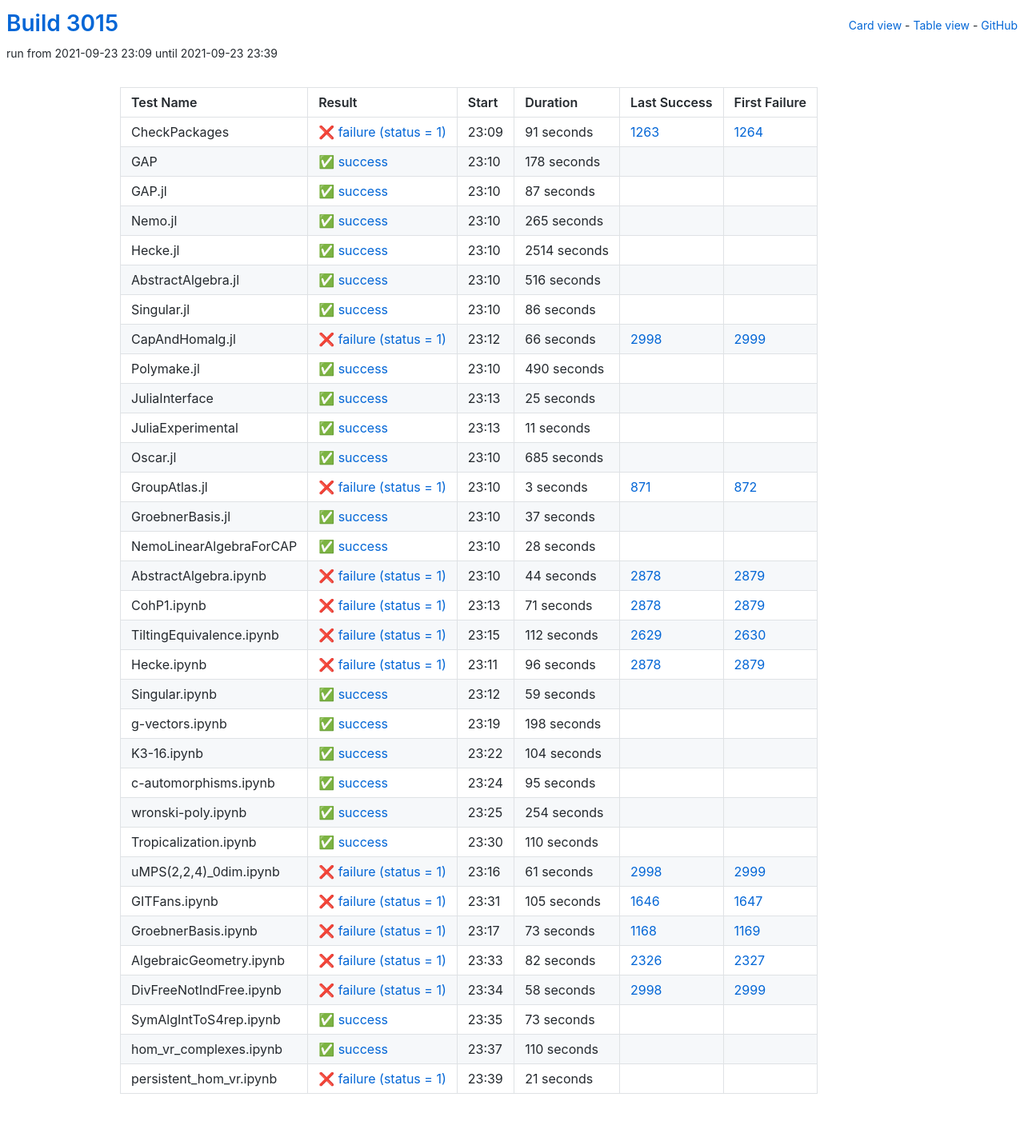
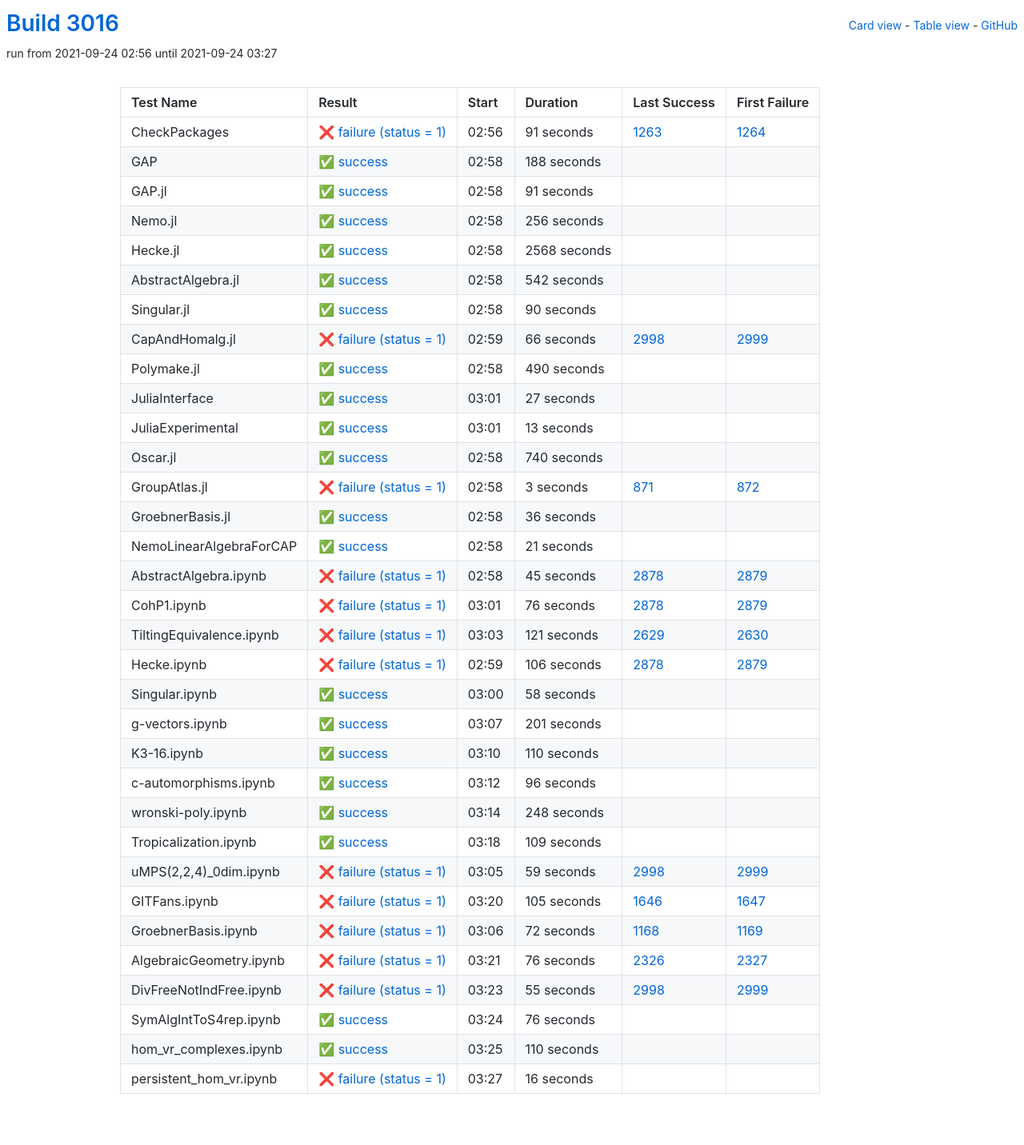
Before and after one commit to oscar-system/oscar-ci-status-stable, a Jekyll site: the page built from table.html, in a window 1280 px wide. Shown: the whole page at 80% size. Built offline with Jekyll 4.4.1, drawn with Linux system fonts in a browser that asks for light colours.

Commit message:
Build #3016

```diff
--- a/_data/ci.yml
+++ b/_data/ci.yml
@@ -1,6 +1,6 @@
 ---
-build: 3015
-build_url: https://oscarci.mathematik.uni-kl.de/job/oscar-stable/3015/
+build: 3016
+build_url: https://oscarci.mathematik.uni-kl.de/job/oscar-stable/3016/
 job: oscar-stable
 organization: oscar-system
 repo: oscar-ci-status-stable
@@ -8,8 +8,8 @@ repourl: https://github.com/oscar-system/oscar-ci-status-stable
 tests:
 - name: CheckPackages
   id: checkpackages
-  log: https://oscarci.mathematik.uni-kl.de/job/oscar-stable/3015/artifact/logs/build-3015/CheckPackages.log
-  start: 2021-09-23 23:09
+  log: https://oscarci.mathematik.uni-kl.de/job/oscar-stable/3016/artifact/logs/build-3016/CheckPackages.log
+  start: 2021-09-24 02:56
   success: false
   exitcode: 1
   status: failure
@@ -20,80 +20,80 @@ tests:
   first_failure_url: https://oscarci.mathematik.uni-kl.de/job/oscar-stable/1264/
 - name: GAP
   id: gap
-  log: https://oscarci.mathematik.uni-kl.de/job/oscar-stable/3015/artifact/logs/build-3015/GAP.log
-  start: 2021-09-23 23:10
+  log: https://oscarci.mathematik.uni-kl.de/job/oscar-stable/3016/artifact/logs/build-3016/GAP.log
+  start: 2021-09-24 02:58
   success: true
   exitcode: 0
   status: success
-  duration: 178
+  duration: 188
   last_success: false
   last_success_url:
   first_failure: false
   first_failure_url:
 - name: GAP.jl
   id: gap-jl
-  log: https://oscarci.mathematik.uni-kl.de/job/oscar-stable/3015/artifact/logs/build-3015/GAP.jl.log
-  start: 2021-09-23 23:10
+  log: https://oscarci.mathematik.uni-kl.de/job/oscar-stable/3016/artifact/logs/build-3016/GAP.jl.log
+  start: 2021-09-24 02:58
   success: true
   exitcode: 0
   status: success
-  duration: 87
+  duration: 91
   last_success: false
   last_success_url:
   first_failure: false
   first_failure_url:
 - name: Nemo.jl
   id: nemo-jl
-  log: https://oscarci.mathematik.uni-kl.de/job/oscar-stable/3015/artifact/logs/build-3015/Nemo.jl.log
-  start: 2021-09-23 23:10
+  log: https://oscarci.mathematik.uni-kl.de/job/oscar-stable/3016/artifact/logs/build-3016/Nemo.jl.log
+  start: 2021-09-24 02:58
   success: true
   exitcode: 0
   status: success
-  duration: 265
+  duration: 256
   last_success: false
   last_success_url:
   first_failure: false
   first_failure_url:
 - name: Hecke.jl
   id: hecke-jl
-  log: https://oscarci.mathematik.uni-kl.de/job/oscar-stable/3015/artifact/logs/build-3015/Hecke.jl.log
-  start: 2021-09-23 23:10
+  log: https://oscarci.mathematik.uni-kl.de/job/oscar-stable/3016/artifact/logs/build-3016/Hecke.jl.log
+  start: 2021-09-24 02:58
   success: true
   exitcode: 0
   status: success
-  duration: 2514
+  duration: 2568
   last_success: false
   last_success_url:
   first_failure: false
   first_failure_url:
 - name: AbstractAlgebra.jl
   id: abstractalgebra-jl
-  log: https://oscarci.mathematik.uni-kl.de/job/oscar-stable/3015/artifact/logs/build-3015/AbstractAlgebra.jl.log
-  start: 2021-09-23 23:10
+  log: https://oscarci.mathematik.uni-kl.de/job/oscar-stable/3016/artifact/logs/build-3016/AbstractAlgebra.jl.log
+  start: 2021-09-24 02:58
   success: true
   exitcode: 0
   status: success
-  duration: 516
+  duration: 542
   last_success: false
   last_success_url:
   first_failure: false
   first_failure_url:
 - name: Singular.jl
   id: singular-jl
-  log: https://oscarci.mathematik.uni-kl.de/job/oscar-stable/3015/artifact/logs/build-3015/Singular.jl.log
-  start: 2021-09-23 23:10
+  log: https://oscarci.mathematik.uni-kl.de/job/oscar-stable/3016/artifact/logs/build-3016/Singular.jl.log
+  start: 2021-09-24 02:58
   success: true
   exitcode: 0
   status: success
-  duration: 86
+  duration: 90
   last_success: false
   last_success_url:
   first_failure: false
   first_failure_url:
 - name: CapAndHomalg.jl
   id: capandhomalg-jl
-  log: https://oscarci.mathematik.uni-kl.de/job/oscar-stable/3015/artifact/logs/build-3015/CapAndHomalg.jl.log
-  start: 2021-09-23 23:12
+  log: https://oscarci.mathematik.uni-kl.de/job/oscar-stable/3016/artifact/logs/build-3016/CapAndHomalg.jl.log
+  start: 2021-09-24 02:59
   success: false
   exitcode: 1
   status: failure
@@ -104,8 +104,8 @@ tests:
   first_failure_url: https://oscarci.mathematik.uni-kl.de/job/oscar-stable/2999/
 - name: Polymake.jl
   id: polymake-jl
-  log: https://oscarci.mathematik.uni-kl.de/job/oscar-stable/3015/artifact/logs/build-3015/Polymake.jl.log
-  start: 2021-09-23 23:10
+  log: https://oscarci.mathematik.uni-kl.de/job/oscar-stable/3016/artifact/logs/build-3016/Polymake.jl.log
+  start: 2021-09-24 02:58
   success: true
   exitcode: 0
   status: success
@@ -116,44 +116,44 @@ tests:
   first_failure_url:
 - name: JuliaInterface
   id: juliainterface
-  log: https://oscarci.mathematik.uni-kl.de/job/oscar-stable/3015/artifact/logs/build-3015/JuliaInterface.log
-  start: 2021-09-23 23:13
+  log: https://oscarci.mathematik.uni-kl.de/job/oscar-stable/3016/artifact/logs/build-3016/JuliaInterface.log
+  start: 2021-09-24 03:01
   success: true
   exitcode: 0
   status: success
-  duration: 25
+  duration: 27
   last_success: false
   last_success_url:
   first_failure: false
   first_failure_url:
 - name: JuliaExperimental
   id: juliaexperimental
-  log: https://oscarci.mathematik.uni-kl.de/job/oscar-stable/3015/artifact/logs/build-3015/JuliaExperimental.log
-  start: 2021-09-23 23:13
+  log: https://oscarci.mathematik.uni-kl.de/job/oscar-stable/3016/artifact/logs/build-3016/JuliaExperimental.log
+  start: 2021-09-24 03:01
   success: true
   exitcode: 0
   status: success
-  duration: 11
+  duration: 13
   last_success: false
   last_success_url:
   first_failure: false
   first_failure_url:
 - name: Oscar.jl
   id: oscar-jl
-  log: https://oscarci.mathematik.uni-kl.de/job/oscar-stable/3015/artifact/logs/build-3015/Oscar.jl.log
-  start: 2021-09-23 23:10
+  log: https://oscarci.mathematik.uni-kl.de/job/oscar-stable/3016/artifact/logs/build-3016/Oscar.jl.log
+  start: 2021-09-24 02:58
   success: true
   exitcode: 0
   status: success
-  duration: 685
+  duration: 740
   last_success: false
   last_success_url:
   first_failure: false
   first_failure_url:
 - name: GroupAtlas.jl
   id: groupatlas-jl
-  log: https://oscarci.mathematik.uni-kl.de/job/oscar-stable/3015/artifact/logs/build-3015/GroupAtlas.jl.log
-  start: 2021-09-23 23:10
+  log: https://oscarci.mathematik.uni-kl.de/job/oscar-stable/3016/artifact/logs/build-3016/GroupAtlas.jl.log
+  start: 2021-09-24 02:58
   success: false
   exitcode: 1
   status: failure
@@ -164,140 +164,104 @@ tests:
   first_failure_url: https://oscarci.mathematik.uni-kl.de/job/oscar-stable/872/
 - name: GroebnerBasis.jl
   id: groebnerbasis-jl
-  log: https://oscarci.mathematik.uni-kl.de/job/oscar-stable/3015/artifact/logs/build-3015/GroebnerBasis.jl.log
-  start: 2021-09-23 23:10
+  log: https://oscarci.mathematik.uni-kl.de/job/oscar-stable/3016/artifact/logs/build-3016/GroebnerBasis.jl.log
+  start: 2021-09-24 02:58
   success: true
   exitcode: 0
   status: success
-  duration: 37
+  duration: 36
   last_success: false
   last_success_url:
   first_failure: false
   first_failure_url:
 - name: NemoLinearAlgebraForCAP
   id: nemolinearalgebraforcap
-  log: https://oscarci.mathematik.uni-kl.de/job/oscar-stable/3015/artifact/logs/build-3015/NemoLinearAlgebraForCAP.log
-  start: 2021-09-23 23:10
+  log: https://oscarci.mathematik.uni-kl.de/job/oscar-stable/3016/artifact/logs/build-3016/NemoLinearAlgebraForCAP.log
+  start: 2021-09-24 02:58
   success: true
   exitcode: 0
   status: success
-  duration: 28
+  duration: 21
   last_success: false
   last_success_url:
   first_failure: false
   first_failure_url:
 - name: AbstractAlgebra.ipynb
   id: abstractalgebra-ipynb
-  log: https://oscarci.mathematik.uni-kl.de/job/oscar-stable/3015/artifact/logs/build-3015/AbstractAlgebra.ipynb.log
-  start: 2021-09-23 23:10
+  log: https://oscarci.mathematik.uni-kl.de/job/oscar-stable/3016/artifact/logs/build-3016/AbstractAlgebra.ipynb.log
+  start: 2021-09-24 02:58
   success: false
   exitcode: 1
   status: failure
-  duration: 44
+  duration: 45
   last_success: 2878
   last_success_url: https://oscarci.mathematik.uni-kl.de/job/oscar-stable/2878/
   first_failure: 2879
   first_failure_url: https://oscarci.mathematik.uni-kl.de/job/oscar-stable/2879/
 - name: CohP1.ipynb
   id: cohp1-ipynb
-  log: https://oscarci.mathematik.uni-kl.de/job/oscar-stable/3015/artifact/logs/build-3015/CohP1.ipynb.log
-  start: 2021-09-23 23:13
+  log: https://oscarci.mathematik.uni-kl.de/job/oscar-stable/3016/artifact/logs/build-3016/CohP1.ipynb.log
+  start: 2021-09-24 03:01
   success: false
   exitcode: 1
   status: failure
-  duration: 71
+  duration: 76
   last_success: 2878
   last_success_url: https://oscarci.mathematik.uni-kl.de/job/oscar-stable/2878/
   first_failure: 2879
   first_failure_url: https://oscarci.mathematik.uni-kl.de/job/oscar-stable/2879/
 - name: TiltingEquivalence.ipynb
   id: tiltingequivalence-ipynb
-  log: https://oscarci.mathematik.uni-kl.de/job/oscar-stable/3015/artifact/logs/build-3015/TiltingEquivalence.ipynb.log
-  start: 2021-09-23 23:15
+  log: https://oscarci.mathematik.uni-kl.de/job/oscar-stable/3016/artifact/logs/build-3016/TiltingEquivalence.ipynb.log
+  start: 2021-09-24 03:03
   success: false
   exitcode: 1
   status: failure
-  duration: 112
+  duration: 121
   last_success: 2629
   last_success_url: https://oscarci.mathematik.uni-kl.de/job/oscar-stable/2629/
   first_failure: 2630
   first_failure_url: https://oscarci.mathematik.uni-kl.de/job/oscar-stable/2630/
 - name: Hecke.ipynb
   id: hecke-ipynb
-  log: https://oscarci.mathematik.uni-kl.de/job/oscar-stable/3015/artifact/logs/build-3015/Hecke.ipynb.log
-  start: 2021-09-23 23:11
+  log: https://oscarci.mathematik.uni-kl.de/job/oscar-stable/3016/artifact/logs/build-3016/Hecke.ipynb.log
+  start: 2021-09-24 02:59
   success: false
   exitcode: 1
   status: failure
-  duration: 96
+  duration: 106
   last_success: 2878
   last_success_url: https://oscarci.mathematik.uni-kl.de/job/oscar-stable/2878/
   first_failure: 2879
   first_failure_url: https://oscarci.mathematik.uni-kl.de/job/oscar-stable/2879/
 - name: Singular.ipynb
   id: singular-ipynb
-  log: https://oscarci.mathematik.uni-kl.de/job/oscar-stable/3015/artifact/logs/build-3015/Singular.ipynb.log
-  start: 2021-09-23 23:12
+  log: https://oscarci.mathematik.uni-kl.de/job/oscar-stable/3016/artifact/logs/build-3016/Singular.ipynb.log
+  start: 2021-09-24 03:00
   success: true
   exitcode: 0
   status: success
-  duration: 59
+  duration: 58
   last_success: false
   last_success_url:
   first_failure: false
   first_failure_url:
 - name: g-vectors.ipynb
   id: g-vectors-ipynb
-  log: https://oscarci.mathematik.uni-kl.de/job/oscar-stable/3015/artifact/logs/build-3015/g-vectors.ipynb.log
-  start: 2021-09-23 23:19
+  log: https://oscarci.mathematik.uni-kl.de/job/oscar-stable/3016/artifact/logs/build-3016/g-vectors.ipynb.log
+  start: 2021-09-24 03:07
   success: true
   exitcode: 0
   status: success
-  duration: 198
+  duration: 201
   last_success: false
   last_success_url:
   first_failure: false
   first_failure_url:
 - name: K3-16.ipynb
   id: k3-16-ipynb
-  log: https://oscarci.mathematik.uni-kl.de/job/oscar-stable/3015/artifact/logs/build-3015/K3-16.ipynb.log
-  start: 2021-09-23 23:22
-  success: true
-  exitcode: 0
-  status: success
-  duration: 104
-  last_success: false
-  last_success_url:
-  first_failure: false
-  first_failure_url:
-- name: c-automorphisms.ipynb
-  id: c-automorphisms-ipynb
-  log: https://oscarci.mathematik.uni-kl.de/job/oscar-stable/3015/artifact/logs/build-3015/c-automorphisms.ipynb.log
-  start: 2021-09-23 23:24
-  success: true
-  exitcode: 0
-  status: success
-  duration: 95
-  last_success: false
-  last_success_url:
-  first_failure: false
-  first_failure_url:
-- name: wronski-poly.ipynb
-  id: wronski-poly-ipynb
-  log: https://oscarci.mathematik.uni-kl.de/job/oscar-stable/3015/artifact/logs/build-3015/wronski-poly.ipynb.log
-  start: 2021-09-23 23:25
-  success: true
-  exitcode: 0
-  status: success
-  duration: 254
-  last_success: false
-  last_success_url:
-  first_failure: false
-  first_failure_url:
-- name: Tropicalization.ipynb
-  id: tropicalization-ipynb
-  log: https://oscarci.mathematik.uni-kl.de/job/oscar-stable/3015/artifact/logs/build-3015/Tropicalization.ipynb.log
-  start: 2021-09-23 23:30
+  log: https://oscarci.mathematik.uni-kl.de/job/oscar-stable/3016/artifact/logs/build-3016/K3-16.ipynb.log
+  start: 2021-09-24 03:10
   success: true
   exitcode: 0
   status: success
@@ -306,22 +270,58 @@ tests:
   last_success_url:
   first_failure: false
   first_failure_url:
+- name: c-automorphisms.ipynb
+  id: c-automorphisms-ipynb
+  log: https://oscarci.mathematik.uni-kl.de/job/oscar-stable/3016/artifact/logs/build-3016/c-automorphisms.ipynb.log
+  start: 2021-09-24 03:12
+  success: true
+  exitcode: 0
+  status: success
+  duration: 96
+  last_success: false
+  last_success_url:
+  first_failure: false
+  first_failure_url:
+- name: wronski-poly.ipynb
+  id: wronski-poly-ipynb
+  log: https://oscarci.mathematik.uni-kl.de/job/oscar-stable/3016/artifact/logs/build-3016/wronski-poly.ipynb.log
+  start: 2021-09-24 03:14
+  success: true
+  exitcode: 0
+  status: success
+  duration: 248
+  last_success: false
+  last_success_url:
+  first_failure: false
+  first_failure_url:
+- name: Tropicalization.ipynb
+  id: tropicalization-ipynb
+  log: https://oscarci.mathematik.uni-kl.de/job/oscar-stable/3016/artifact/logs/build-3016/Tropicalization.ipynb.log
+  start: 2021-09-24 03:18
+  success: true
+  exitcode: 0
+  status: success
+  duration: 109
+  last_success: false
+  last_success_url:
+  first_failure: false
+  first_failure_url:
 - name: uMPS(2,2,4)_0dim.ipynb
   id: umps-2-2-4-0dim-ipynb
-  log: https://oscarci.mathematik.uni-kl.de/job/oscar-stable/3015/artifact/logs/build-3015/uMPS-2-2-4-_0dim.ipynb.log
-  start: 2021-09-23 23:16
+  log: https://oscarci.mathematik.uni-kl.de/job/oscar-stable/3016/artifact/logs/build-3016/uMPS-2-2-4-_0dim.ipynb.log
+  start: 2021-09-24 03:05
   success: false
   exitcode: 1
   status: failure
-  duration: 61
+  duration: 59
   last_success: 2998
   last_success_url: https://oscarci.mathematik.uni-kl.de/job/oscar-stable/2998/
   first_failure: 2999
   first_failure_url: https://oscarci.mathematik.uni-kl.de/job/oscar-stable/2999/
 - name: GITFans.ipynb
   id: gitfans-ipynb
-  log: https://oscarci.mathematik.uni-kl.de/job/oscar-stable/3015/artifact/logs/build-3015/GITFans.ipynb.log
-  start: 2021-09-23 23:31
+  log: https://oscarci.mathematik.uni-kl.de/job/oscar-stable/3016/artifact/logs/build-3016/GITFans.ipynb.log
+  start: 2021-09-24 03:20
   success: false
   exitcode: 1
   status: failure
@@ -332,56 +332,56 @@ tests:
   first_failure_url: https://oscarci.mathematik.uni-kl.de/job/oscar-stable/1647/
 - name: GroebnerBasis.ipynb
   id: groebnerbasis-ipynb
-  log: https://oscarci.mathematik.uni-kl.de/job/oscar-stable/3015/artifact/logs/build-3015/GroebnerBasis.ipynb.log
-  start: 2021-09-23 23:17
+  log: https://oscarci.mathematik.uni-kl.de/job/oscar-stable/3016/artifact/logs/build-3016/GroebnerBasis.ipynb.log
+  start: 2021-09-24 03:06
   success: false
   exitcode: 1
   status: failure
-  duration: 73
+  duration: 72
   last_success: 1168
   last_success_url: https://oscarci.mathematik.uni-kl.de/job/oscar-stable/1168/
   first_failure: 1169
   first_failure_url: https://oscarci.mathematik.uni-kl.de/job/oscar-stable/1169/
 - name: AlgebraicGeometry.ipynb
   id: algebraicgeometry-ipynb
-  log: https://oscarci.mathematik.uni-kl.de/job/oscar-stable/3015/artifact/logs/build-3015/AlgebraicGeometry.ipynb.log
-  start: 2021-09-23 23:33
+  log: https://oscarci.mathematik.uni-kl.de/job/oscar-stable/3016/artifact/logs/build-3016/AlgebraicGeometry.ipynb.log
+  start: 2021-09-24 03:21
   success: false
   exitcode: 1
   status: failure
-  duration: 82
+  duration: 76
   last_success: 2326
   last_success_url: https://oscarci.mathematik.uni-kl.de/job/oscar-stable/2326/
   first_failure: 2327
   first_failure_url: https://oscarci.mathematik.uni-kl.de/job/oscar-stable/2327/
 - name: DivFreeNotIndFree.ipynb
   id: divfreenotindfree-ipynb
-  log: https://oscarci.mathematik.uni-kl.de/job/oscar-stable/3015/artifact/logs/build-3015/DivFreeNotIndFree.ipynb.log
-  start: 2021-09-23 23:34
+  log: https://oscarci.mathematik.uni-kl.de/job/oscar-stable/3016/artifact/logs/build-3016/DivFreeNotIndFree.ipynb.log
+  start: 2021-09-24 03:23
   success: false
   exitcode: 1
   status: failure
-  duration: 58
+  duration: 55
   last_success: 2998
   last_success_url: https://oscarci.mathematik.uni-kl.de/job/oscar-stable/2998/
   first_failure: 2999
   first_failure_url: https://oscarci.mathematik.uni-kl.de/job/oscar-stable/2999/
 - name: SymAlgIntToS4rep.ipynb
   id: symalginttos4rep-ipynb
-  log: https://oscarci.mathematik.uni-kl.de/job/oscar-stable/3015/artifact/logs/build-3015/SymAlgIntToS4rep.ipynb.log
-  start: 2021-09-23 23:35
+  log: https://oscarci.mathematik.uni-kl.de/job/oscar-stable/3016/artifact/logs/build-3016/SymAlgIntToS4rep.ipynb.log
+  start: 2021-09-24 03:24
   success: true
   exitcode: 0
   status: success
-  duration: 73
+  duration: 76
   last_success: false
   last_success_url:
   first_failure: false
   first_failure_url:
 - name: hom_vr_complexes.ipynb
   id: hom-vr-complexes-ipynb
-  log: https://oscarci.mathematik.uni-kl.de/job/oscar-stable/3015/artifact/logs/build-3015/hom_vr_complexes.ipynb.log
-  start: 2021-09-23 23:37
+  log: https://oscarci.mathematik.uni-kl.de/job/oscar-stable/3016/artifact/logs/build-3016/hom_vr_complexes.ipynb.log
+  start: 2021-09-24 03:25
   success: true
   exitcode: 0
   status: success
@@ -392,12 +392,12 @@ tests:
   first_failure_url:
 - name: persistent_hom_vr.ipynb
   id: persistent-hom-vr-ipynb
-  log: https://oscarci.mathematik.uni-kl.de/job/oscar-stable/3015/artifact/logs/build-3015/persistent_hom_vr.ipynb.log
-  start: 2021-09-23 23:39
+  log: https://oscarci.mathematik.uni-kl.de/job/oscar-stable/3016/artifact/logs/build-3016/persistent_hom_vr.ipynb.log
+  start: 2021-09-24 03:27
   success: false
   exitcode: 1
   status: failure
-  duration: 21
+  duration: 16
   last_success: false
   last_success_url:
   first_failure: false
```
Also changed, not shown: README.md.
